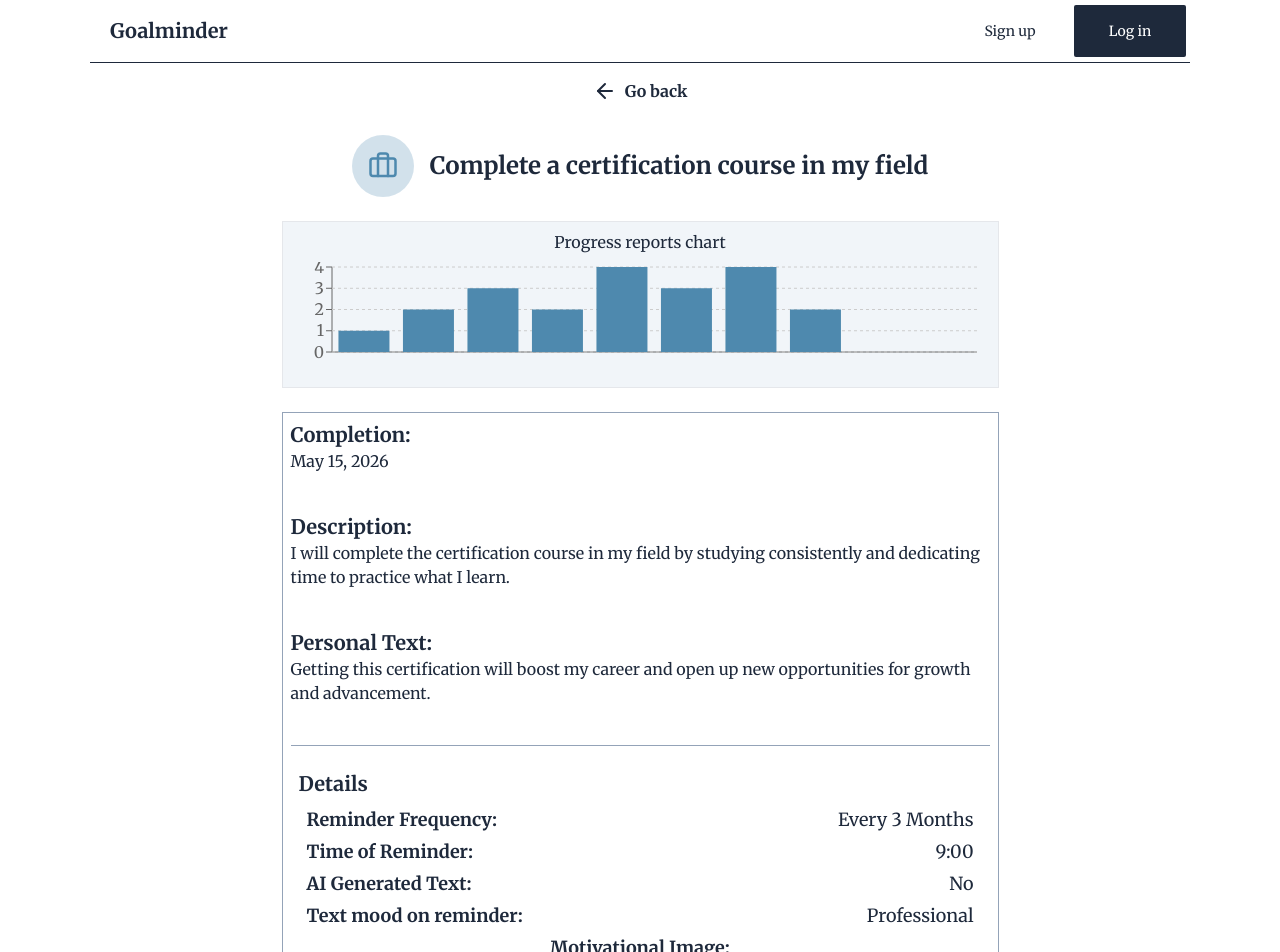
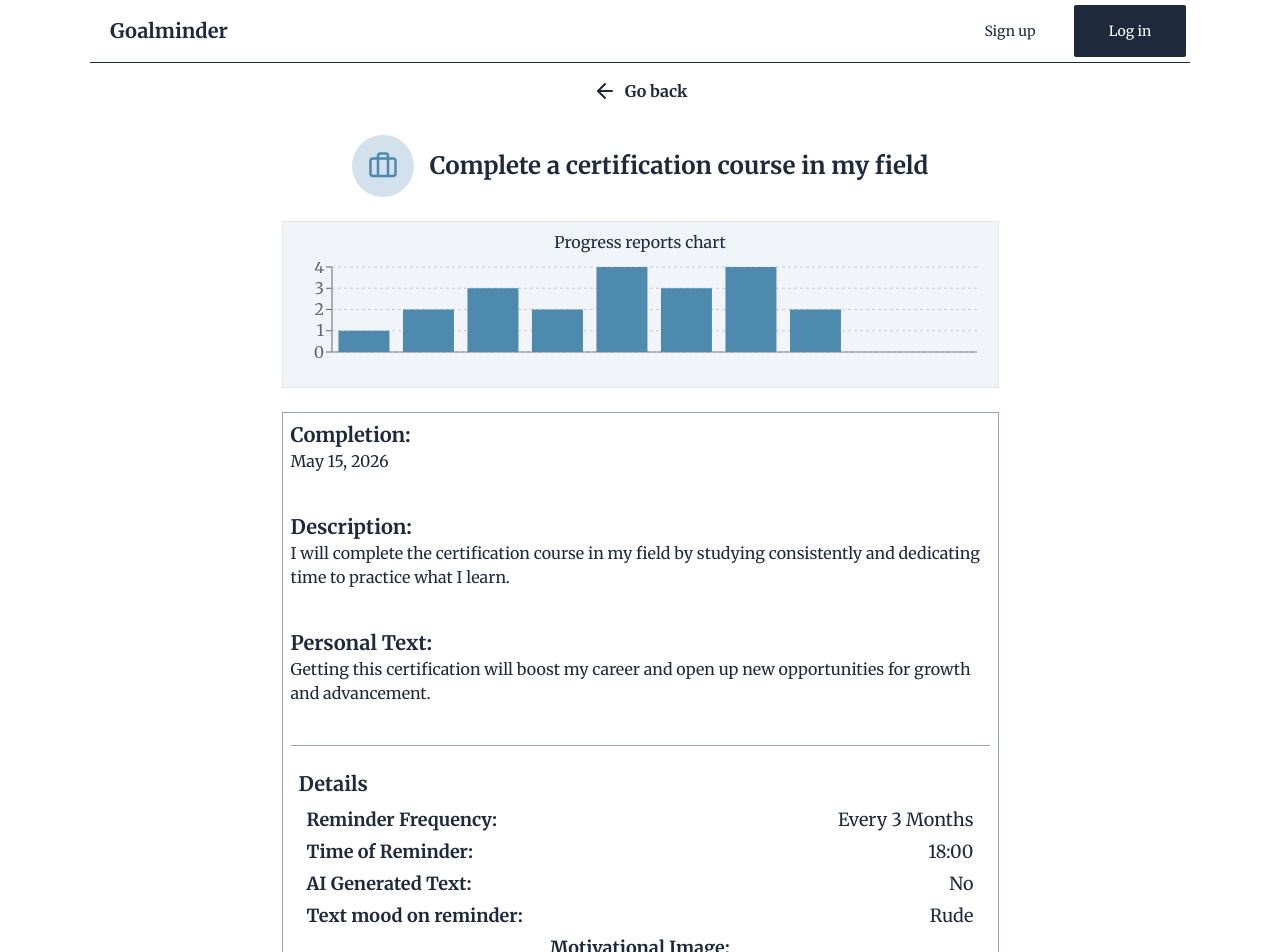
Before and after one commit to gabrielcoffee/goalminder, a Next.js app: page /goals/demo/professional in a window 1280 px wide. Shown: the top 952 px of the page. Built offline with nearby package versions, Linux system fonts and the light colour scheme; no server answers.

Commit message:
fixing the demo information

```diff
--- a/app/goals/demo/hobby/page.js
+++ b/app/goals/demo/hobby/page.js
@@ -48,8 +48,8 @@ const goal_data =
 		{ progress: 4 },
 		{ progress: 4 }
 	  ],
-	  text_mood: "Casual",
-	  time_of_reminder: "3",
+	  text_mood: "Serious",
+	  time_of_reminder: "12",
 	  total_reminders: 15
 	}
 
--- a/app/goals/demo/professional/page.js
+++ b/app/goals/demo/professional/page.js
@@ -35,8 +35,8 @@ const goal_data =
 		{ progress: 4 },
 		{ progress: 2 },
 	  ],
-	  text_mood: "Professional",
-	  time_of_reminder: "9",
+	  text_mood: "Rude",
+	  time_of_reminder: "18",
 	  total_reminders: 10
 	}
 
```
